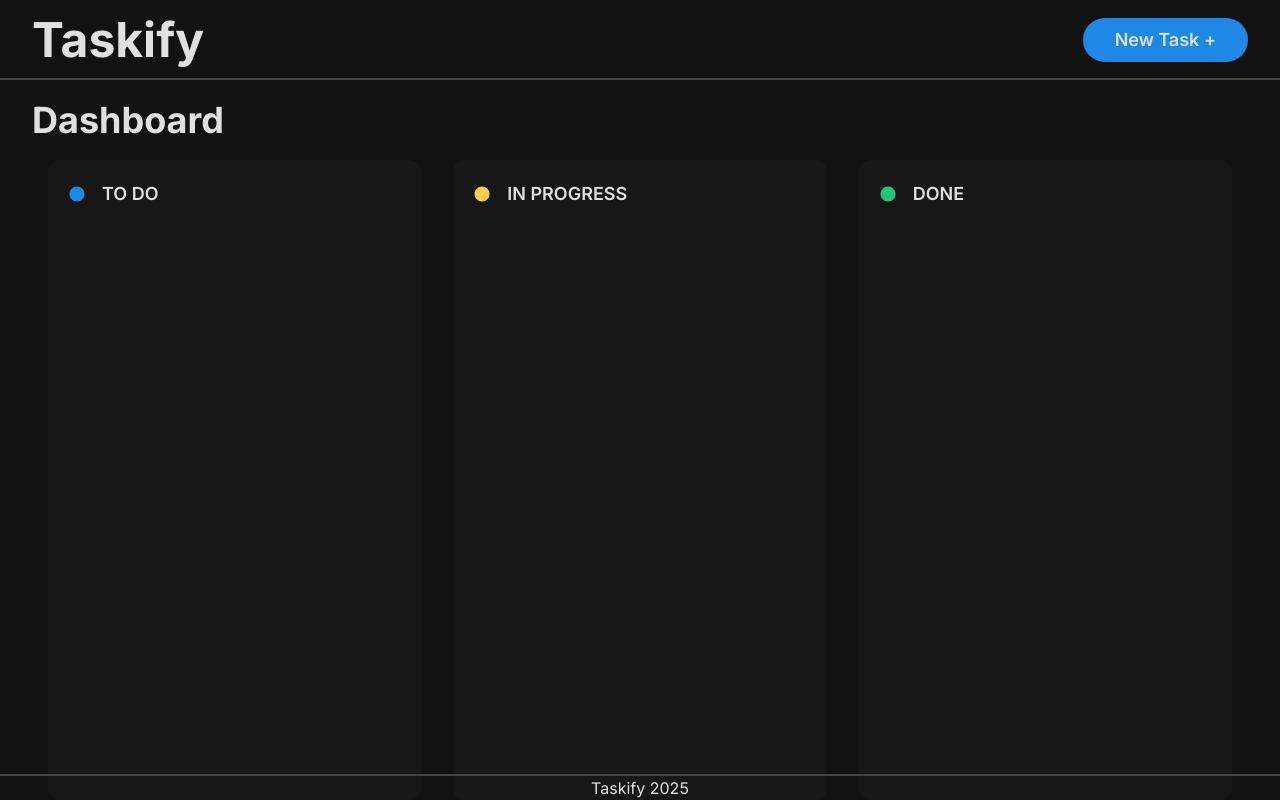
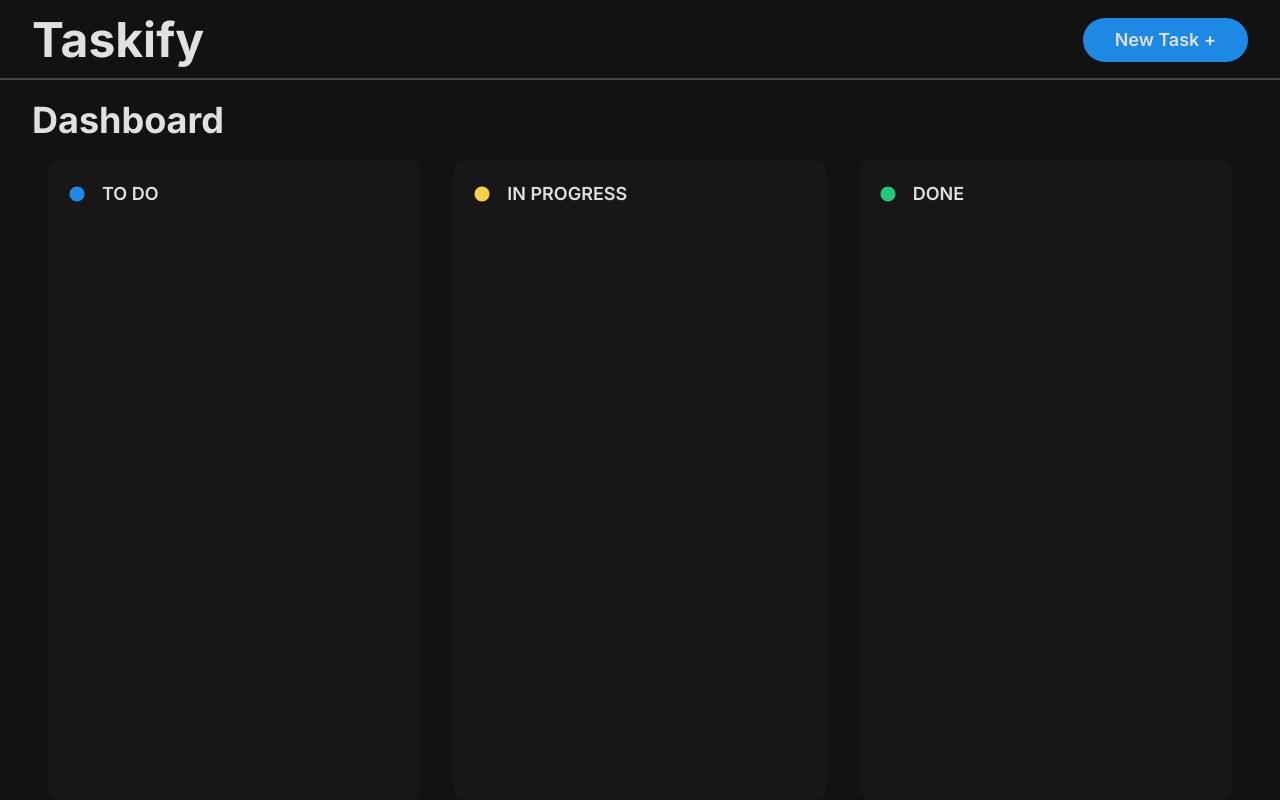
Before and after one commit to ACCeler94/taskify, a React (Vite) app: page / in a window 1280 px wide. Built offline with nearby package versions, Linux system fonts and the light colour scheme.

Commit message:
Remove Footer

```diff
--- a/src/App.tsx
+++ b/src/App.tsx
@@ -1,5 +1,4 @@
 import { Route, Routes } from 'react-router';
-import Footer from './components/layout/Footer/Footer';
 import Navbar from './components/layout/Navbar/Navbar';
 import Dashboard from './components/pages/Dashboard/Dashboard';
 
@@ -10,7 +9,6 @@ function App() {
       <Routes>
         <Route path='/' element={<Dashboard />} />
       </Routes>
-      <Footer />
     </>
   );
 }
--- a/src/components/layout/Footer/Footer.tsx
+++ /dev/null
@@ -1,9 +0,0 @@
-const Footer = () => {
-  return (
-    <footer className='flex w-full justify-center absolute bottom-0 border-t-2 border-(--color-dark-grey) px-[2.5%]'>
-      Taskify 2025
-    </footer>
-  );
-};
-
-export default Footer;
```
